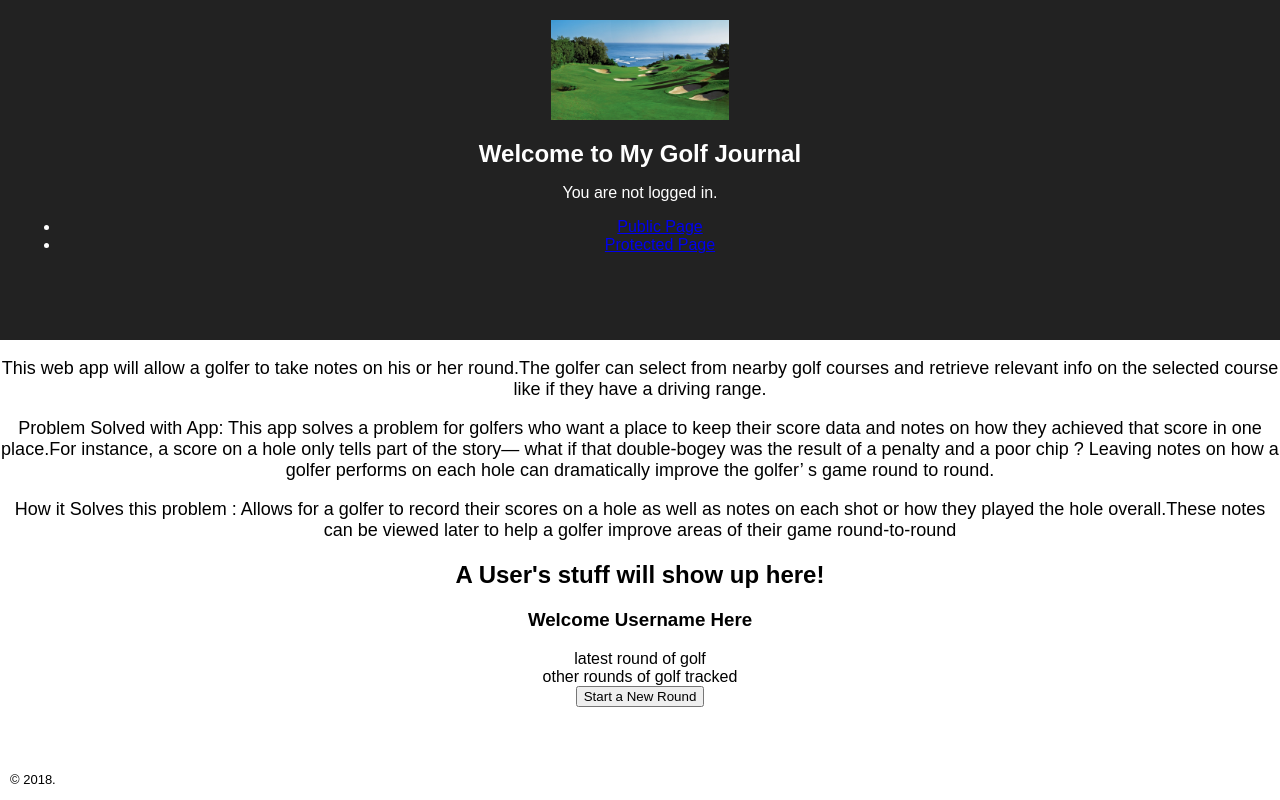
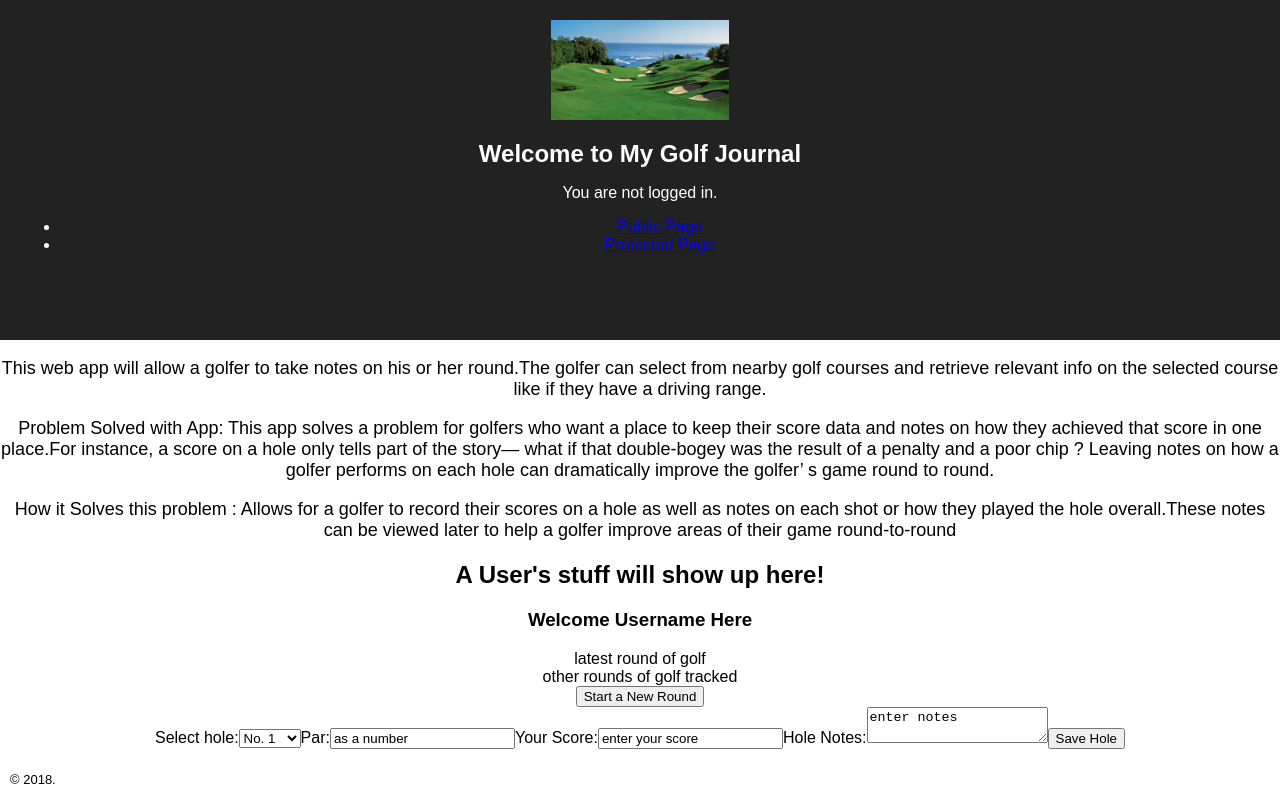
Before and after one commit to yhtomitim/golf-journal-client, a React (Create React App) app: page / in a window 1280 px wide. Built offline with nearby package versions, Linux system fonts and the light colour scheme.

Commit message:
add round tracker to page

```diff
--- a/src/App.js
+++ b/src/App.js
@@ -7,6 +7,7 @@ import {
 import Header from './components/Header'
 import Footer from './components/Footer'
 import UserDashboard from './components/UserDashboard'
+import RoundTracker from './components/RoundTracker'
 import './App.css';
 
 class App extends Component {
@@ -26,6 +27,7 @@ class App extends Component {
           How it Solves this problem : Allows for a golfer to record their scores on a hole as well as notes on each shot or how they played the hole overall.These notes can be viewed later to help a golfer improve areas of their game round-to-round
         </p>
         <UserDashboard />
+        <RoundTracker />
         <Footer />
       </div>
     );
```
